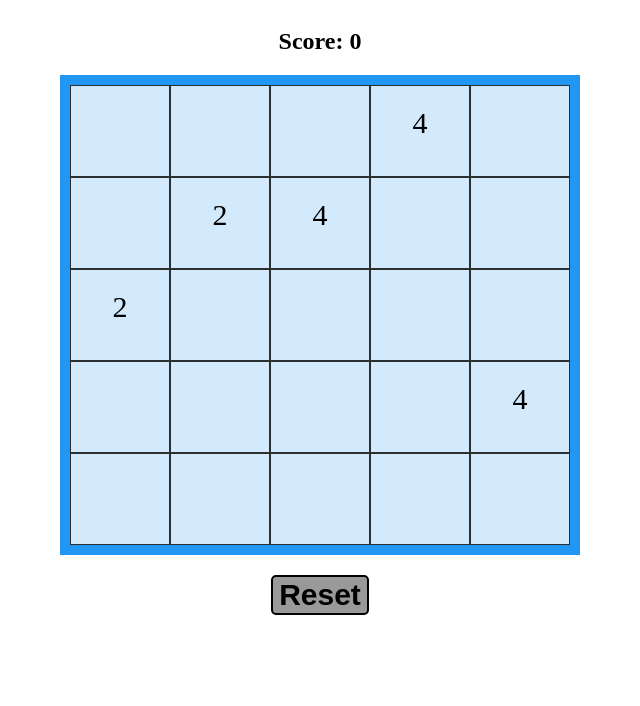
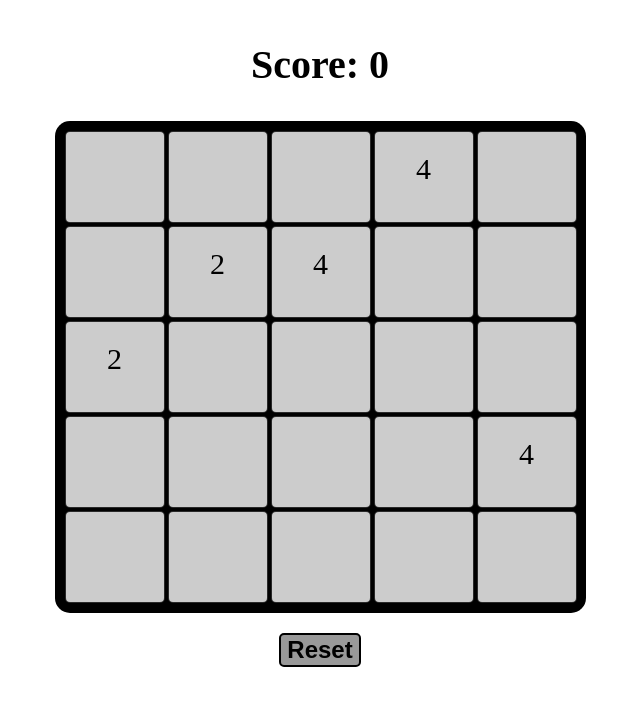
Before and after one commit to asma-gaini/2048-Game-js, a plain HTML site: page index.html in a window 1280 px wide. Shown: the whole page, without its empty margins (320-960 px from the left). Drawn offline with Linux system fonts and the light colour scheme.

Commit message:
fix problem in reset and change css

```diff
--- a/2048.js
+++ b/2048.js
@@ -381,6 +381,8 @@ function resetButton() {
   createResetDiv.appendChild(createResetBtn);
 }
 function resetGame() {
+  scoreGame = 0;
+  getScoreGame.innerHTML = "Score: " + scoreGame;
   arrayGame = [];
   for (let i = 0; i < numberOfPlayhouses; i++) {
     arrayGame.push(0);
@@ -388,7 +390,5 @@ function resetGame() {
   }
   initialArray();
   updateTempArray();
-  setNumberInArray();
   updateArrayGame();
-  scoreGame = 0;
 }
--- a/style.css
+++ b/style.css
@@ -1,19 +1,23 @@
 .grid-container {
   display: grid;
   grid-template-columns: 100px 100px 100px 100px 100px;
-  background-color: #2196f3;
+  background-color: black;
+  border-radius: 15px;
   padding: 10px;
-  max-width: 500px;
+  max-width: 511px;
   margin-left: auto;
   margin-right: auto;
+  grid-gap: 3px;
 }
 .grid-item {
   background-color: rgba(255, 255, 255, 0.8);
   border: 1px solid rgba(0, 0, 0, 0.8);
+  border-radius: 5px;
   padding: 20px;
   font-size: 30px;
   text-align: center;
   height: 50px;
+  column-gap: 3px;
 }
 .header {
   display: flex;
@@ -32,6 +36,11 @@
   border-radius: 5px;
   background-color: rgba(4, 4, 4, 0.405);
   color: black;
-  font-size: 30px;
+  font-size: 24px;
   font-weight: bold;
 }
+
+.score {
+  font-weight: bold;
+  font-size: 40px;
+}
```
